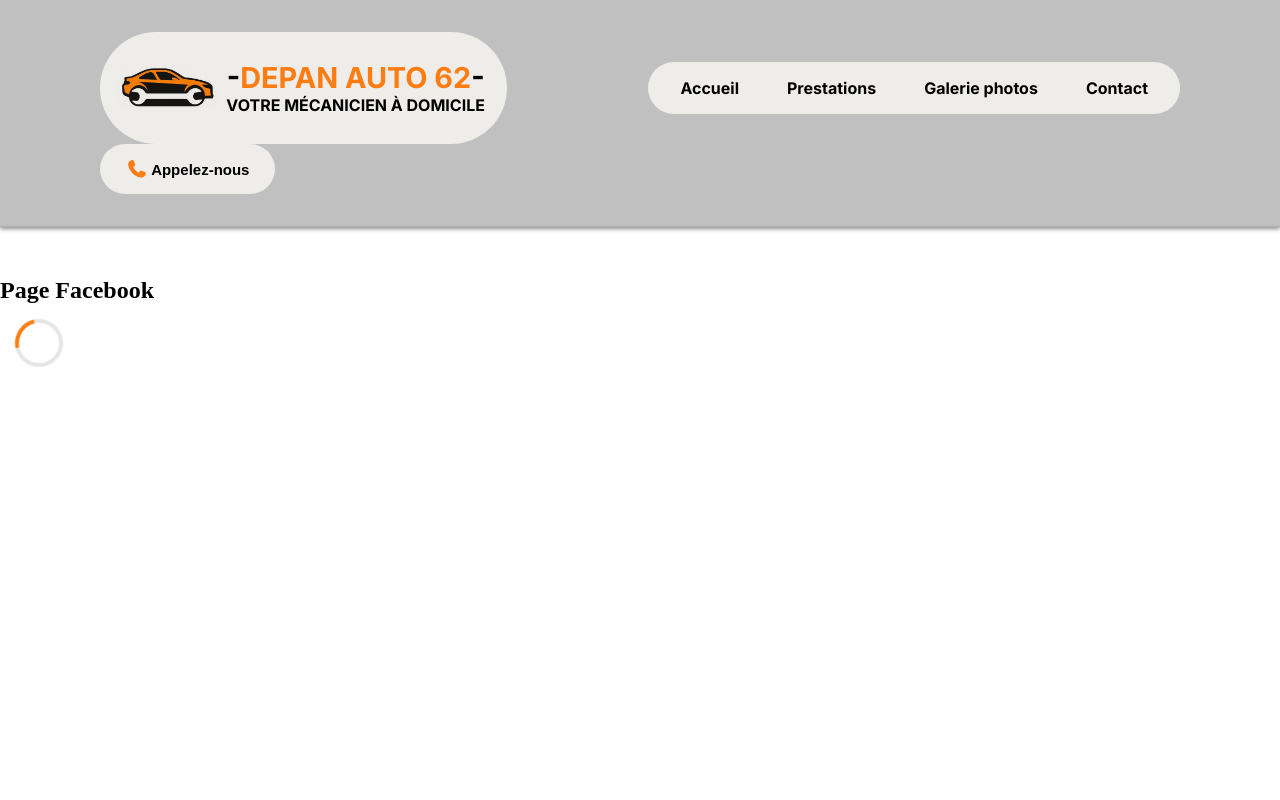
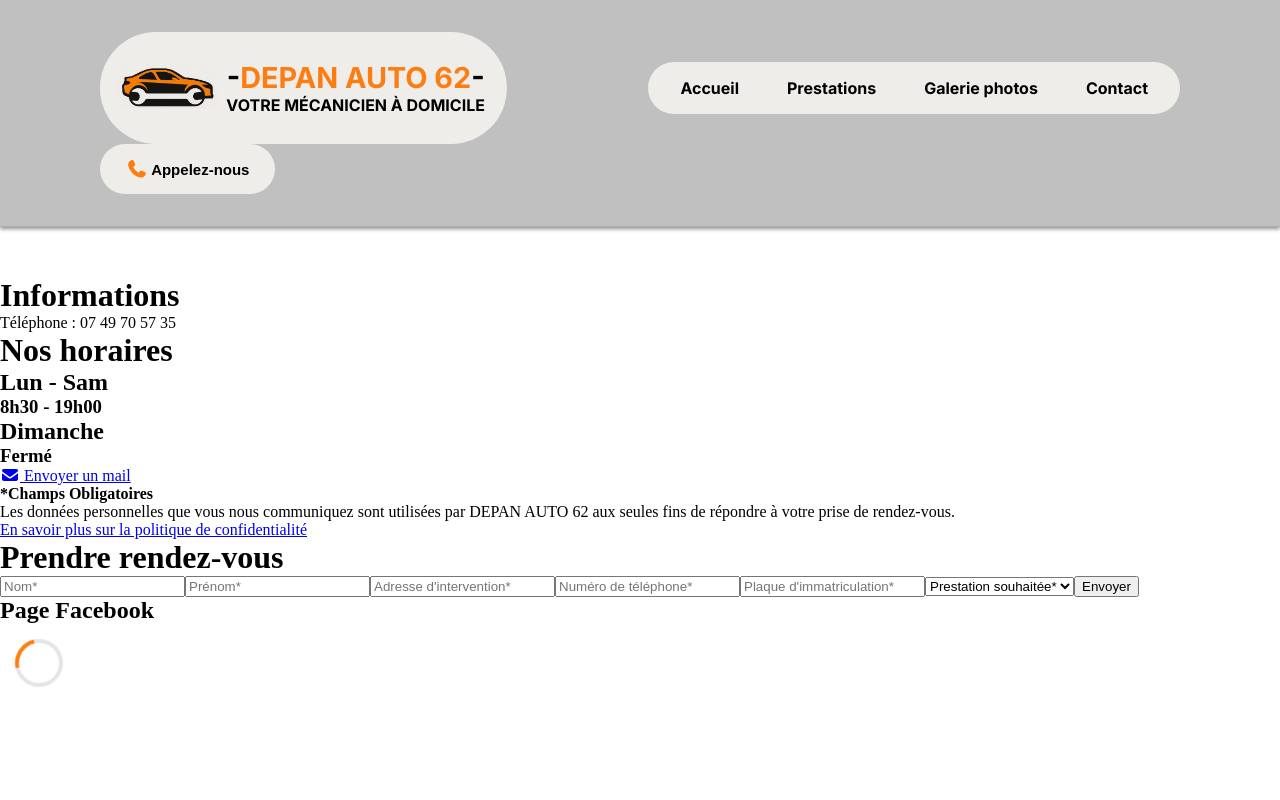
Before and after one commit to JHochart0/DEPAN-AUTO-62, a React (Vite) app: page /#/contact in a window 1280 px wide. Shown: the top 800 px of the page. Built offline with nearby package versions, Linux system fonts and the light colour scheme.

Commit message:
Schedules component + start of the contact page (without any css)

```diff
--- a/src/components/Footer.jsx
+++ b/src/components/Footer.jsx
@@ -3,6 +3,7 @@ import React from 'react';
 import NavLink from "./NavLink.jsx";
 import Logo from './Logo';
 import PhoneButton from './PhoneButton';
+import Schedules from './Schedules.jsx';
 
 import { FontAwesomeIcon } from '@fortawesome/react-fontawesome';
 import { faFacebookF } from '@fortawesome/free-brands-svg-icons';
@@ -37,15 +38,8 @@ function Footer() {
                         <FontAwesomeIcon icon={faFacebookF} className="footer-facebook-logo" />
                     </a>
                 </div>
-                <div className="footer-schedules">
-                    <h1 className="footer-schedules-h1">Nos horaires</h1>
-                    <div className="footer-schedules-hours">
-                        <h2 className="footer-schedules-h2">Lun - Sam</h2>
-                        <h3 className="footer-schedules-h3">8h30 - 19h00</h3>
-                        <h2 className="footer-schedules-h2">Dimanche</h2>
-                        <h3 className="footer-schedules-h3">Fermé</h3>
-                    </div>
-                </div>
+                <Schedules className="footer"/>
+
             </div>
             <div className="footer-bottom">
                 <p className="footer-copyright">© Tous droits réservés | DEPAN AUTO 62</p>
--- /dev/null
+++ b/src/components/Schedules.jsx
@@ -0,0 +1,22 @@
+import React from 'react';
+
+//this component is used to show the schedules, insert a className in the props to change as you want the css
+function Schedules(props) {
+    const className=props.className;
+
+    return (
+        <div>
+            <div className={`${className}-schedules `}>
+                <h1 className={`${className}-schedules-h1`}>Nos horaires</h1>
+                <div className={`${className}-schedules-hours`}>
+                    <h2 className={`${className}-schedules-h2`}>Lun - Sam</h2>
+                    <h3 className={`${className}-schedules-h3`}>8h30 - 19h00</h3>
+                    <h2 className={`${className}-schedules-h2`}>Dimanche</h2>
+                    <h3 className={`${className}-schedules-h3`}>Fermé</h3>
+                </div>
+            </div>
+        </div>
+    );
+}
+
+export default Schedules;
--- a/src/pages/Contact.jsx
+++ b/src/pages/Contact.jsx
@@ -1,6 +1,13 @@
 import React, { useEffect, useState } from 'react';
+import { FontAwesomeIcon } from '@fortawesome/react-fontawesome';
+import { faEnvelope } from '@fortawesome/free-solid-svg-icons';
 
 import '../css/Contact.css'
+
+import Schedules from '../components/Schedules';
+import NavLink from "../components/NavLink.jsx";
+
+
 
 function Contact() {
     const [isFbLoaded, setIsFbLoaded] = useState(false);
@@ -16,13 +23,62 @@ function Contact() {
                 clearInterval(checkFbInterval);
             }
         }, 300);
+    }, []);
 
-
-    }, []);
+    // function to check if the email typed in the form is corresponding to the good format
+    const handleSubmit = (e) => {
+        e.preventDefault();
+        // if ok, we submit the form
+        e.target.submit();
+    };
 
     return (
         <div className="contact-container">
-            <h2 className="contact-fb-page-title">Page Facebook</h2>
+            <div className="contact-first-part">
+                <div className="contact-informations-container">
+                    <h1 className="contact-informations-title">Informations</h1>
+                    <p className="contact-informations-phone">Téléphone : <span>07 49 70 57 35</span></p>
+                    <Schedules className="contact-informations" />
+                    <a className="contact-informations-email-button" href="mailto:depan-auto-62@outlook.fr">
+                        <FontAwesomeIcon icon={faEnvelope} className="social-icon" /> Envoyer un mail
+                    </a>
+                    <h4 className="contact-informations-required-fields">*Champs Obligatoires</h4>
+                    <p className="contact-informations-personal-data">
+                        Les données personnelles que vous nous communiquez sont utilisées par DEPAN AUTO 62 aux seules fins de répondre à votre prise de rendez-vous.
+                    </p>
+                    <NavLink to="/legal" content="En savoir plus sur la politique de confidentialité" className="contact-informations-legal-link"/>
+                </div>
+                <div className="contact-form-container">
+                    <h1 className="contact-title">Prendre rendez-vous</h1>
+                    <form
+                        onSubmit={handleSubmit}
+                        action="https://formsubmit.co/6fb952b90f78235eea697297767b28be"
+                        method="POST"
+                        className="contact-form"
+                    >
+
+                        <input type="text" name="Nom" placeholder="Nom*" required />
+                        <input type="text" name="Prenom" placeholder="Prénom*" required />
+                        <input type="text" name="Adresse d'intervention" placeholder="Adresse d'intervention*" required />
+                        <input type="tel" name="Numéro de téléphone" placeholder="Numéro de téléphone*" required />
+                        <input type="text" name="Plaque d'immatriculation" placeholder="Plaque d'immatriculation*" required></input>
+                        <select name="Prestation souhaitée" required>
+                            <option value="" disabled selected hidden>Prestation souhaitée*</option>
+                            <option value="prestation1">Prestation 1</option>
+                            <option value="prestation2">Prestation 2</option>
+                            <option value="prestation3">Prestation 3</option>
+                        </select>
+
+                        <button type="submit" className="contact-submit">Envoyer</button>
+
+                        <input type="hidden" name="_template" value="table" />
+                        <input type="hidden" name="_subject" value="Prise de rendez-vous depuis le site DEPAN AUTO 62"></input>
+                        <input type="hidden" name="_next" value="http://localhost:5173/#/email-sent" />
+                    </form>
+                </div>
+            </div>
+            <div className="contact-second-part">
+                <h2 className="contact-fb-page-title">Page Facebook</h2>
 
                 {!isFbLoaded && (
                 <div className="fb-loader">
@@ -49,6 +105,8 @@ function Contact() {
                         </a>
                     </blockquote>
                 </div>
+            </div>
+
 
         </div>
     );
```
